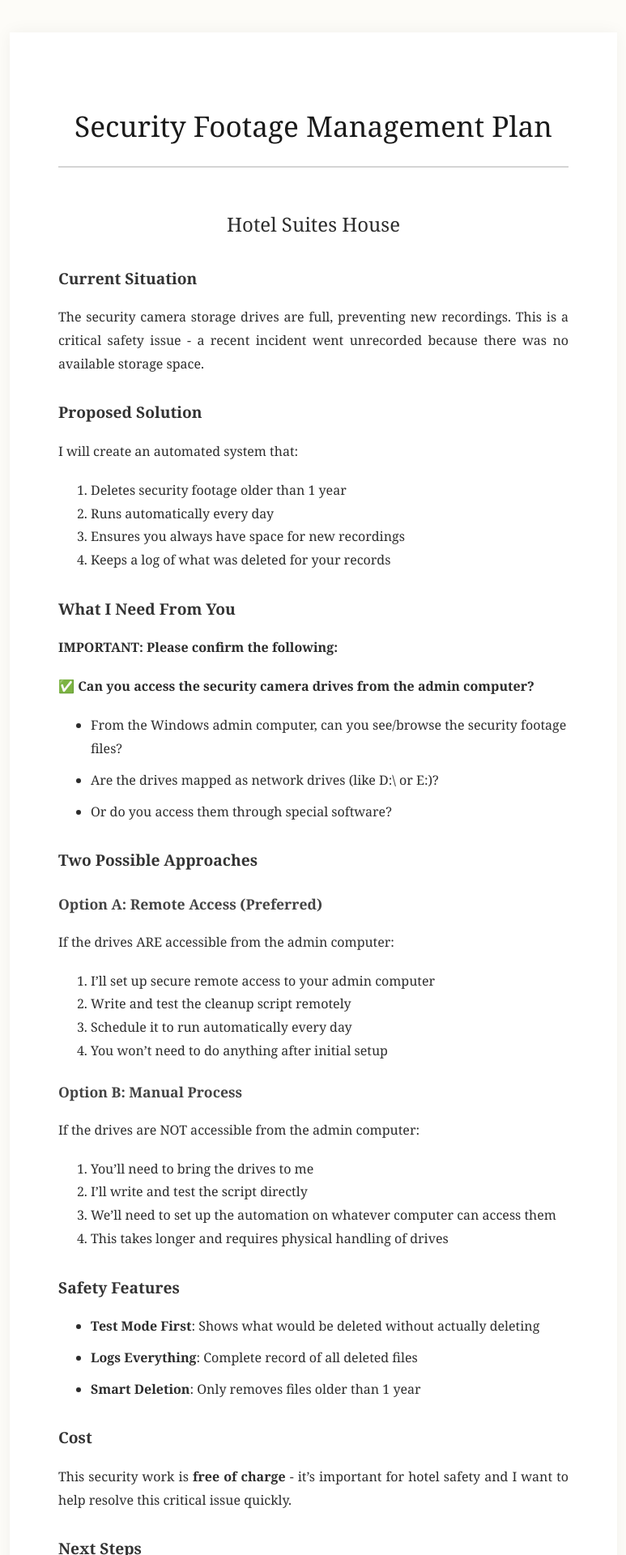
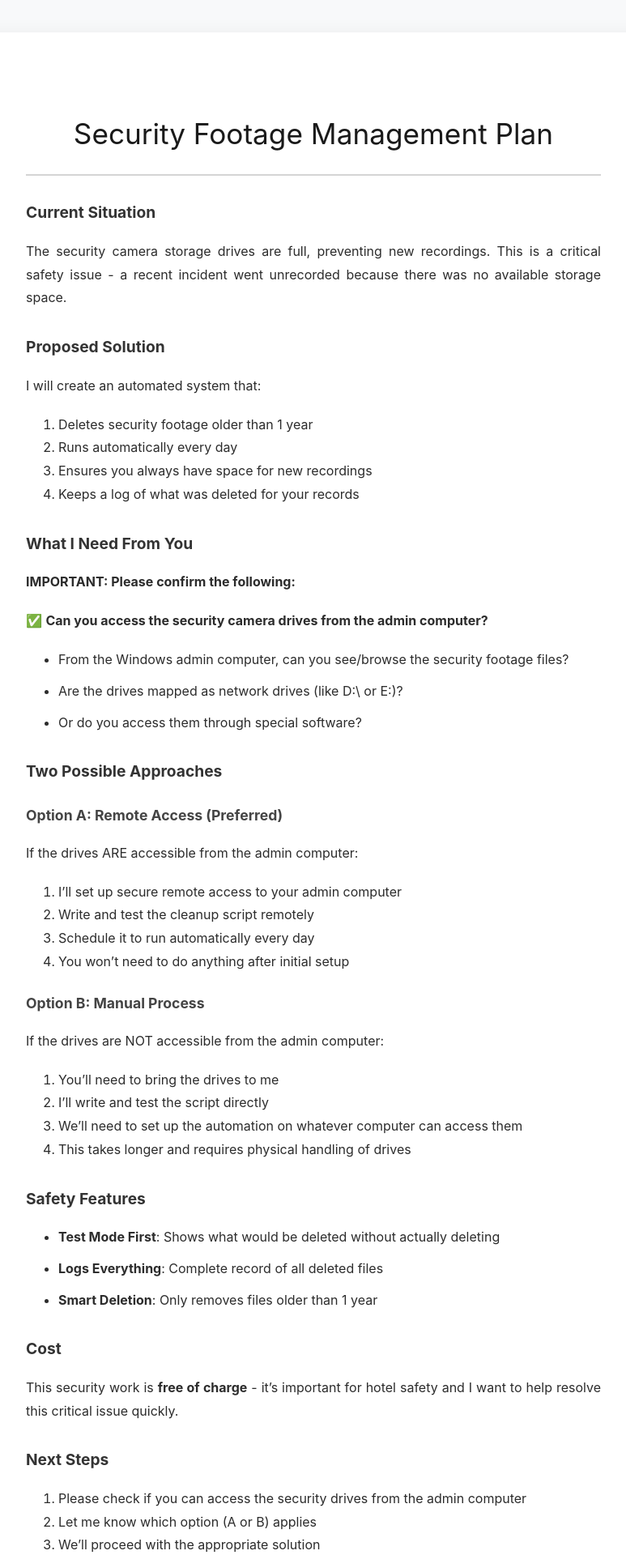
Before and after one commit to light-merlin-dark/public, a Jekyll site: the page built from hotel-security-plan.md, in a window 1280 px wide. Shown: the top 1920 px of the page at 81% size, without its empty margins (253-1026 px from the left). Built offline with Jekyll 4.4.1, drawn with Linux system fonts in a browser that asks for light colours; our own code applies the rules of GitHub Pages for plain Markdown files.

Commit message:
Update GitHub Pages content - 2025-08-06 16:50

```diff
--- a/_layouts/default.html
+++ b/_layouts/default.html
@@ -7,17 +7,17 @@
     <title>{{ page.title | default: site.title }}</title>
     <style>
         body {
-            font-family: Georgia, 'Times New Roman', serif;
+            font-family: Inter, -apple-system, BlinkMacSystemFont, 'Segoe UI', Roboto, sans-serif;
             line-height: 1.8;
             color: #2c2c2c;
-            max-width: 750px;
+            max-width: 850px;
             margin: 0 auto;
             padding: 40px 20px;
-            background: #fdfcf8;
+            background: #f8f9fa;
         }
         .container {
             background: white;
-            padding: 60px;
+            padding: 70px;
             box-shadow: 0 0 20px rgba(0,0,0,0.05);
         }
         h1 {
--- a/hotel-security-plan.md
+++ b/hotel-security-plan.md
@@ -1,5 +1,4 @@
 # Security Footage Management Plan
-## Hotel Suites House
 
 ### Current Situation
 The security camera storage drives are full, preventing new recordings. This is a critical safety issue - a recent incident went unrecorded because there was no available storage space.
@@ -52,7 +51,6 @@
 ---
 
 # Plan de Gestión de Grabaciones de Seguridad
-## Hotel Suites House
 
 ### Situación Actual
 Los discos de almacenamiento de las cámaras de seguridad están llenos, impidiendo nuevas grabaciones. Este es un problema crítico de seguridad - un incidente reciente no se grabó porque no había espacio disponible.
```
